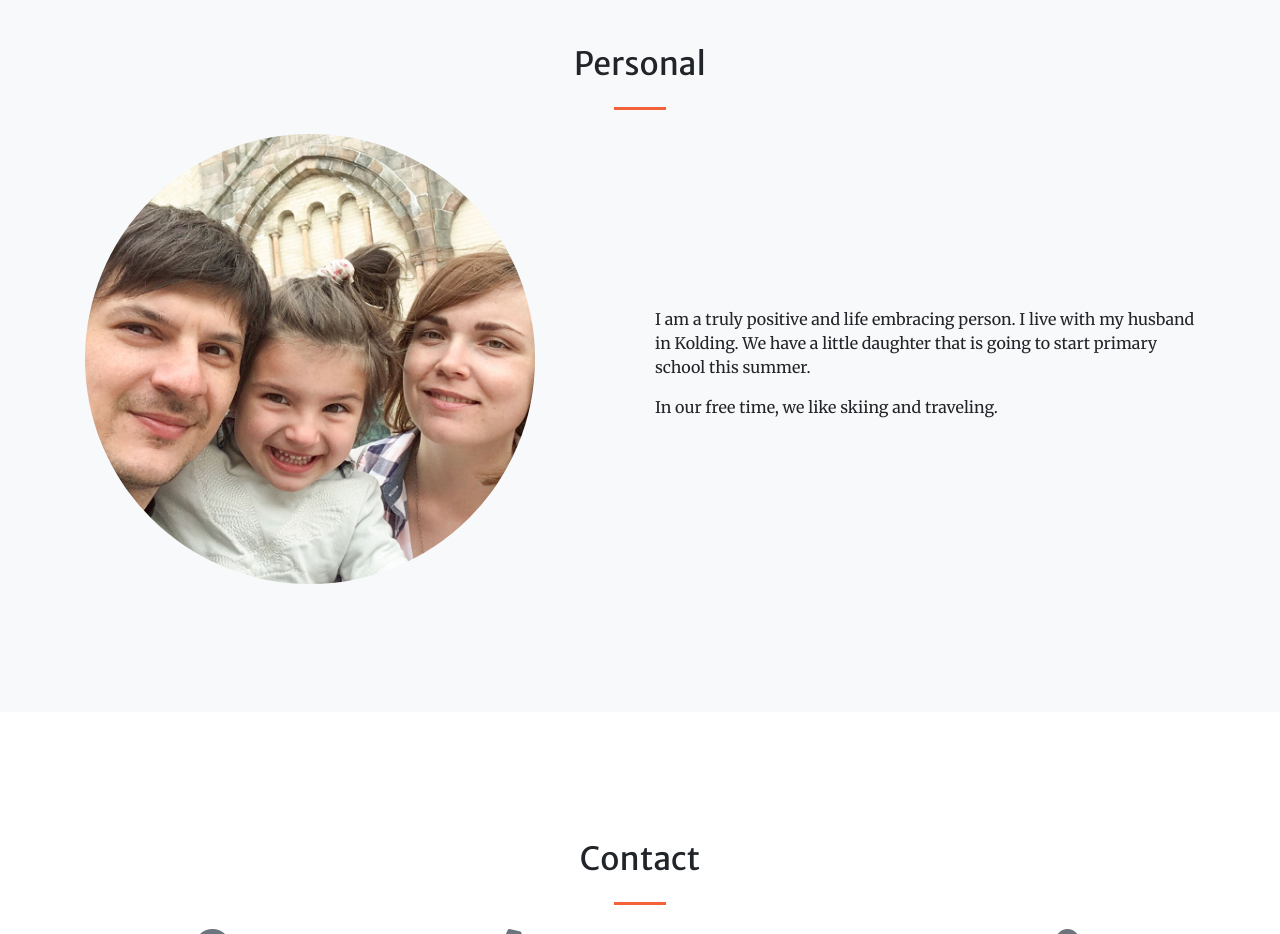
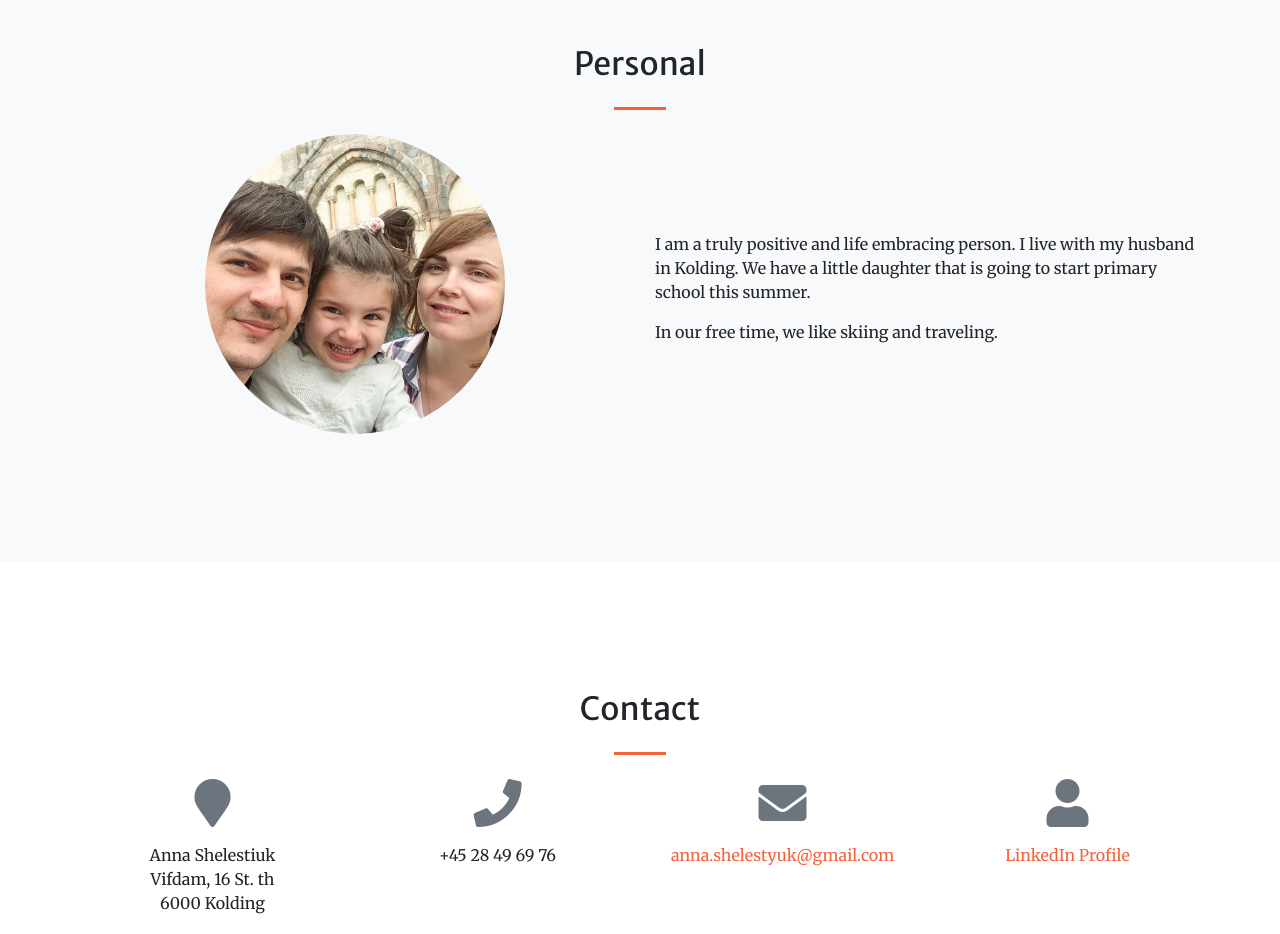
Before and after one commit to nyutash/annashel.com, a website with bundled scripts: page index.html in a window 1280 px wide. Shown: the part 4080-5014 px from the top of the page. Built offline with nearby package versions, Linux system fonts and the light colour scheme.

Commit message:
Changed family img size

```diff
--- a/index.html
+++ b/index.html
@@ -310,8 +310,8 @@ I am best in combining creative and technical tasks. I feel comfortable working
       <h2 class="text-center mt-0">Personal</h2>
       <hr class="divider bg-primary my-4">
       <div class="row">
-        <div class="col-lg-6 col-md-6 text-left">
-          <img class="circle" width="450" src="img/annas-familie.jpg">
+        <div class="col-lg-6 col-md-6 text-center">
+          <img class="circle" width="300" src="img/annas-familie.jpg">
         </div>
         <div class="col-lg-6 col-md-6 text-left align-self-center">
             <p class="mt-4">I am a truly positive and life embracing person. I live with my husband in Kolding. We have a little daughter that is going to start primary school this summer. </p>
```
